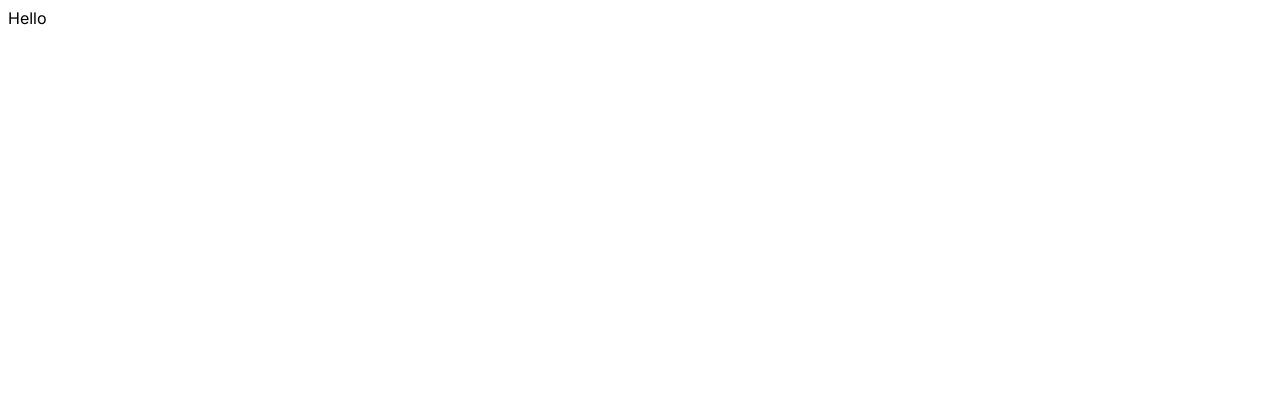
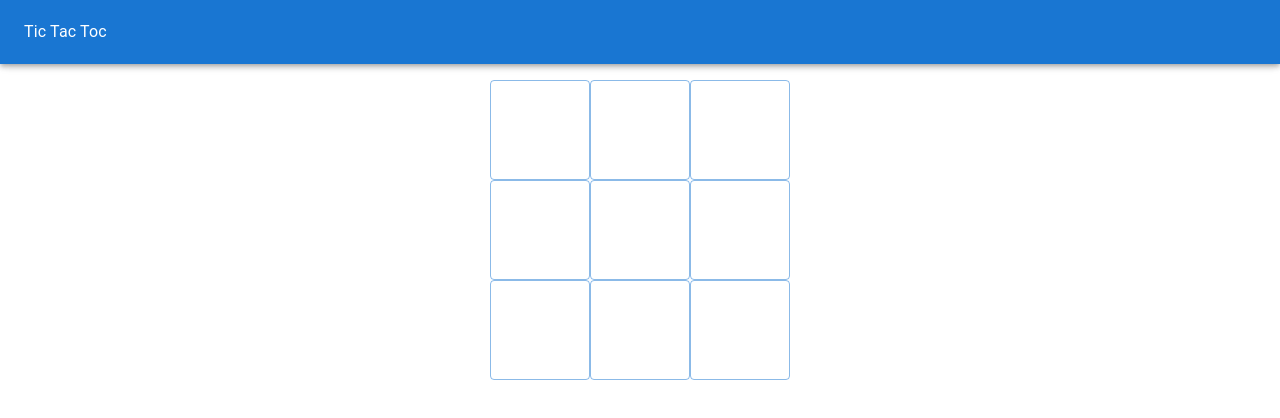
Before and after one commit to yiruW/Tic-Tac-Toc, a Next.js app in the folder client/: page / in a window 1280 px wide. Shown: the top 418 px of the page. Built offline with nearby package versions, Linux system fonts and the light colour scheme.

Commit message:
[frontend] Add GameCell and GameBoard components

```diff
--- /dev/null
+++ b/client/app/components/GameBoard.tsx
@@ -0,0 +1,30 @@
+'use client'
+import { Container, Grid } from '@mui/material';
+import React, { useState } from 'react';
+import GameCell from './GameCell';
+
+export default function GameBoard({}: {}){
+    const [board, setBoard] = useState<string[][]>([['', '', ''], ['', '', ''], ['', '', '']]);
+    const [currentPlayer, setCurrentPlayer] = useState<string>('X');
+
+    const handleCellClick = async (row: number, col: number) => {}
+
+    return (
+        <Container sx={{ mt: '80px' }}>
+            <Grid container direction="row" justifyContent="center"  alignItems="center">
+                {board.map((row, rowIndex) => (
+                    <Grid container item key={rowIndex} justifyContent="center">
+                        {row.map((cell, colIndex) => (
+                            <GameCell
+                                key={`${rowIndex}-${colIndex}`}
+                                value={cell}
+                                preview={cell === '' ? currentPlayer : ''}
+                                onClick={() => handleCellClick(rowIndex, colIndex)}
+                            />
+                        ))}
+                    </Grid>
+                ))}
+            </Grid>
+        </ Container>
+    );
+}
--- /dev/null
+++ b/client/app/components/GameCell.tsx
@@ -0,0 +1,32 @@
+import React from 'react';
+import { Button, styled } from '@mui/material';
+
+const PreviewButton = styled(Button)<{ preview: string }>(({ preview }) => ({
+    width: '100px',
+    height: '100px',
+    fontSize: '80px',
+    '&:hover': {
+        '&::after': {
+            content: `'${preview}'`,
+            opacity: 0.5,
+            fontSize: '80px',
+        },
+    },
+}));
+
+
+export default function Snakebar({
+    value,
+    preview,
+    onClick
+}: {
+    value: string;
+    preview: string;
+    onClick: () => void;
+}) {
+return (
+    <PreviewButton variant="outlined" onClick={onClick} preview={preview}>
+        {value}
+    </PreviewButton>
+);
+}
--- a/client/app/layout.tsx
+++ b/client/app/layout.tsx
@@ -1,13 +1,15 @@
+'use client'
+
 import type { Metadata } from "next";
 import { Inter } from "next/font/google";
 import "./globals.css";
+import { AppBar, Button, Toolbar, Typography } from "@mui/material";
 
 const inter = Inter({ subsets: ["latin"] });
-
-export const metadata: Metadata = {
-  title: "Create Next App",
-  description: "Generated by create next app",
-};
+const pages = [
+  { name: 'Game Board', href: '/game'},
+  { name: 'Logs', href: '/logs'}
+]
 
 export default function RootLayout({
   children,
@@ -15,8 +17,20 @@ export default function RootLayout({
   children: React.ReactNode;
 }>) {
   return (
-    <html lang="en">
+    <div>
+      <AppBar>
+        <Toolbar>
+          <Typography component="div" sx={{ flexGrow: 1 }}>
+            Tic Tac Toc
+          </Typography>
+            {/* {pages.map((page) => {
+              return (
+                <Button href={page.href} sx={{ background: "#fff", mx: 1}}>{page.name}</Button>
+              );
+            })} */}
+        </Toolbar>
+      </AppBar>
       <body className={inter.className}>{children}</body>
-    </html>
+    </div>
   );
 }
--- a/client/app/page.tsx
+++ b/client/app/page.tsx
@@ -1,7 +1,9 @@
+import GameBoard from "./components/GameBoard";
+
 export default function Home() {
   return (
     <main >
-      Hello
+      <GameBoard />
     </main>
   );
 }
```
Also changed, not shown: client/package.json (+7 -4 lines), 1 other file (tests, documents, lock files or other folders).
